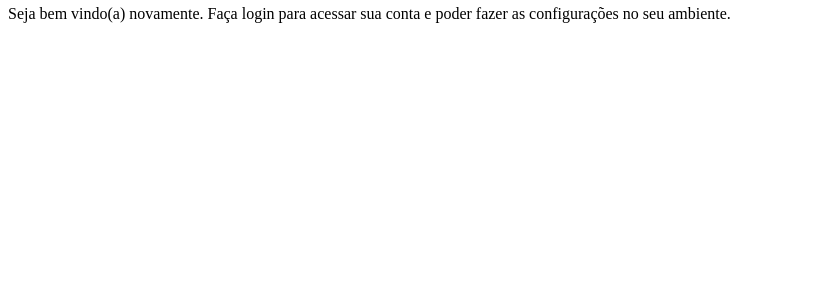
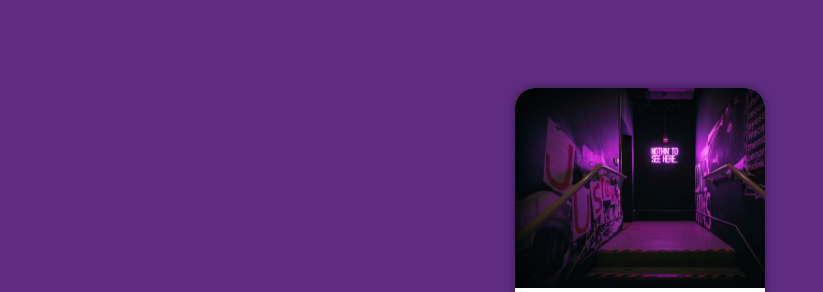
Before and after one commit to Bohzin/projeto-login, a plain HTML site: page index.html in a window 1280 px wide. Shown: the part 62-354 px from the top of the page, without its empty margins (0-823 px from the left). Drawn offline with Linux system fonts and the light colour scheme.

Commit message:
att das css

```diff
--- a/estilos/style.css
+++ b/estilos/style.css
@@ -5,3 +5,50 @@
      Verde: #49a09d
      Roxo: #5f2c82
 */
+
+* {
+    font-family: system-ui, -apple-system, BlinkMacSystemFont, 'Segoe UI', Roboto, Oxygen, Ubuntu, Cantarell, 'Open Sans', 'Helvetica Neue', sans-serif;
+    padding: 0px;
+    margin: 0px;
+    box-sizing: border-box;
+}
+
+body, html {
+    background-color: #5f2c82 ;
+    height: 100vh;
+    width: 100vw;
+}
+
+main {
+    position: relative;
+    width: 100vw;
+    height: 100vh;
+}
+
+section#login {
+    position: absolute;
+    top: 50%;
+    left: 50%;
+    transform: translate(-50%, -50%);
+    overflow: hidden;
+
+    background-color: white;
+    width: 250px;
+    height: 500px;
+    border-radius: 20px;
+    box-shadow: 0px 0px 10px rgba(0, 0, 0, 0.445);
+
+}
+
+section#login > div#imagem {
+    display: block;
+    background: #5f2c82 url(../imagens/pexels-aleksandar-pasaric-1820770.jpg) no-repeat;
+    background-size: cover;
+    height: 200px;
+}
+
+section#login > div#formulario {
+    display: block;
+    padding: 10px;
+
+}
```
